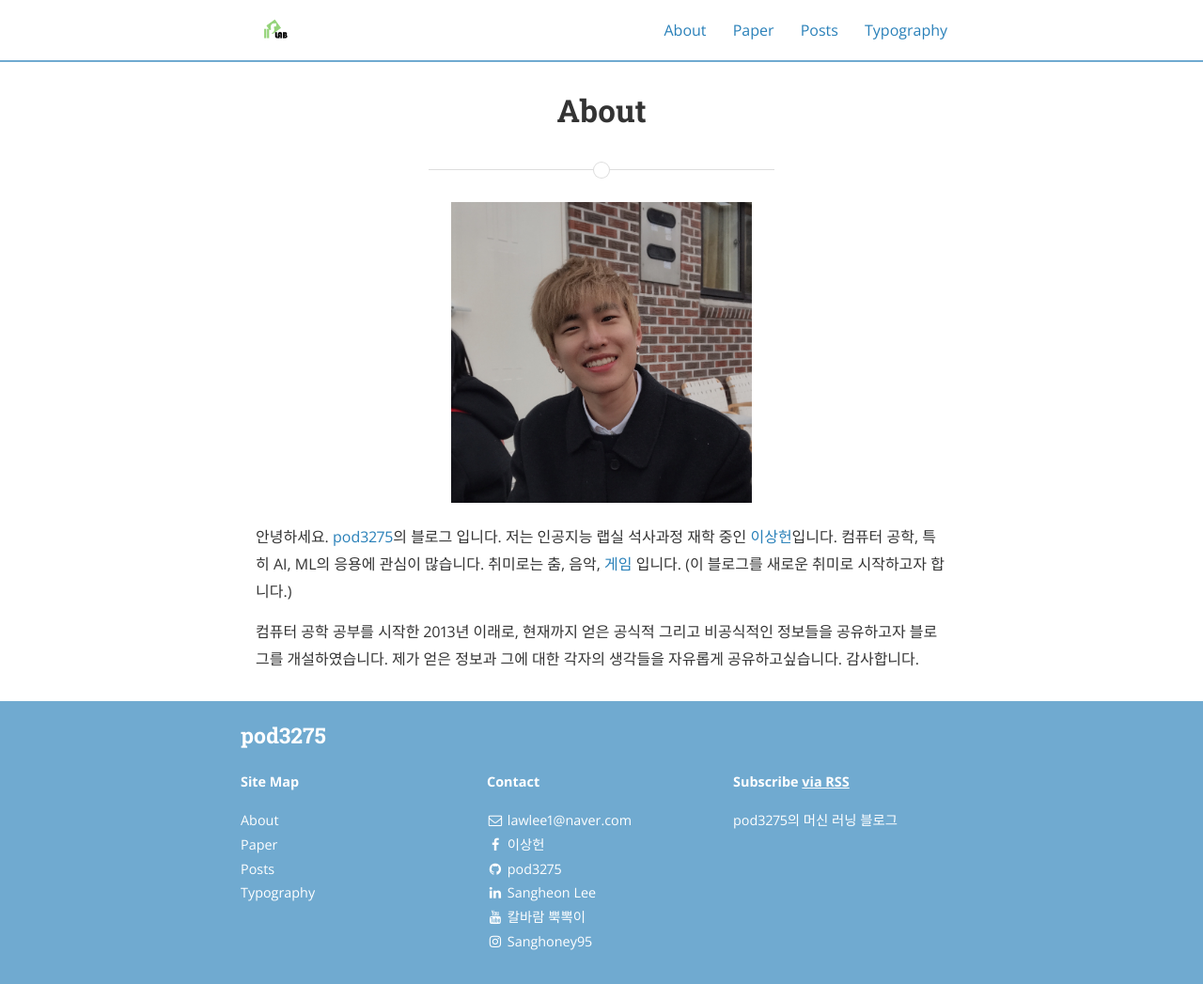
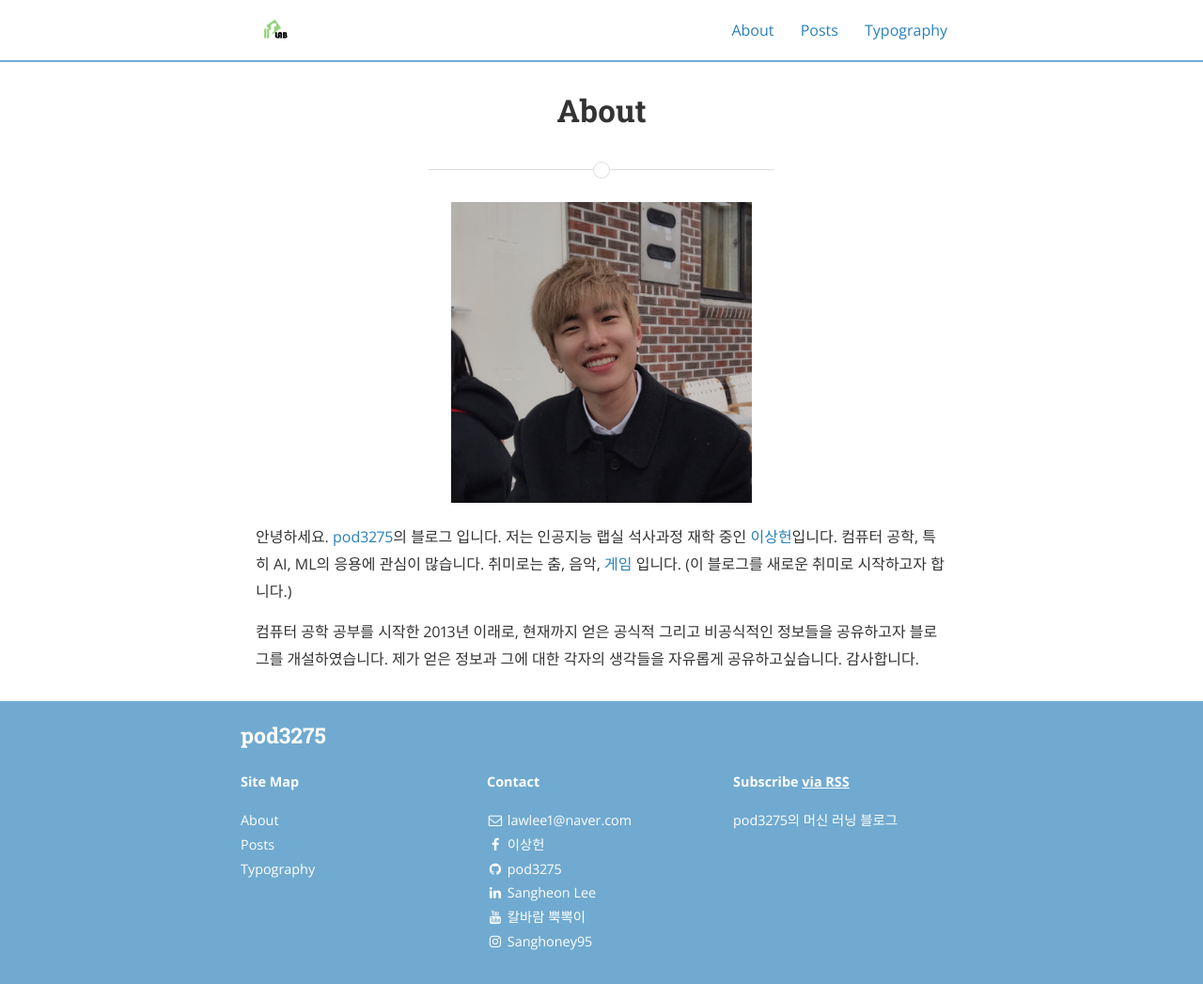
Before and after one commit to pod3275/pod3275.github.io, a Jekyll site: the page built from about.md, in a window 1280 px wide. Shown: the whole page at 94% size. Built offline with Jekyll 4.4.1, drawn with Linux system fonts in a browser that asks for light colours; nearby versions of some CDN libraries.

```diff
--- a/_posts/2019-06-10-Dropout.markdown
+++ b/_posts/2019-06-10-Dropout.markdown
@@ -5,7 +5,6 @@ date:   2019-05-30 21:23:00
 author: Sangheon Lee
 categories: Paper
 tags: CNN Dropout
-description: CNN에 dropout이 적용되는 여러 변형들을 제안한 논문들을 정리.
 ---
 
 # Dropout on CNN
--- a/category/paper.html
+++ /dev/null
@@ -1,5 +0,0 @@
----
-layout: category
-title: Paper
-category: paper
----
```
Also changed, not shown: 2 other files.
